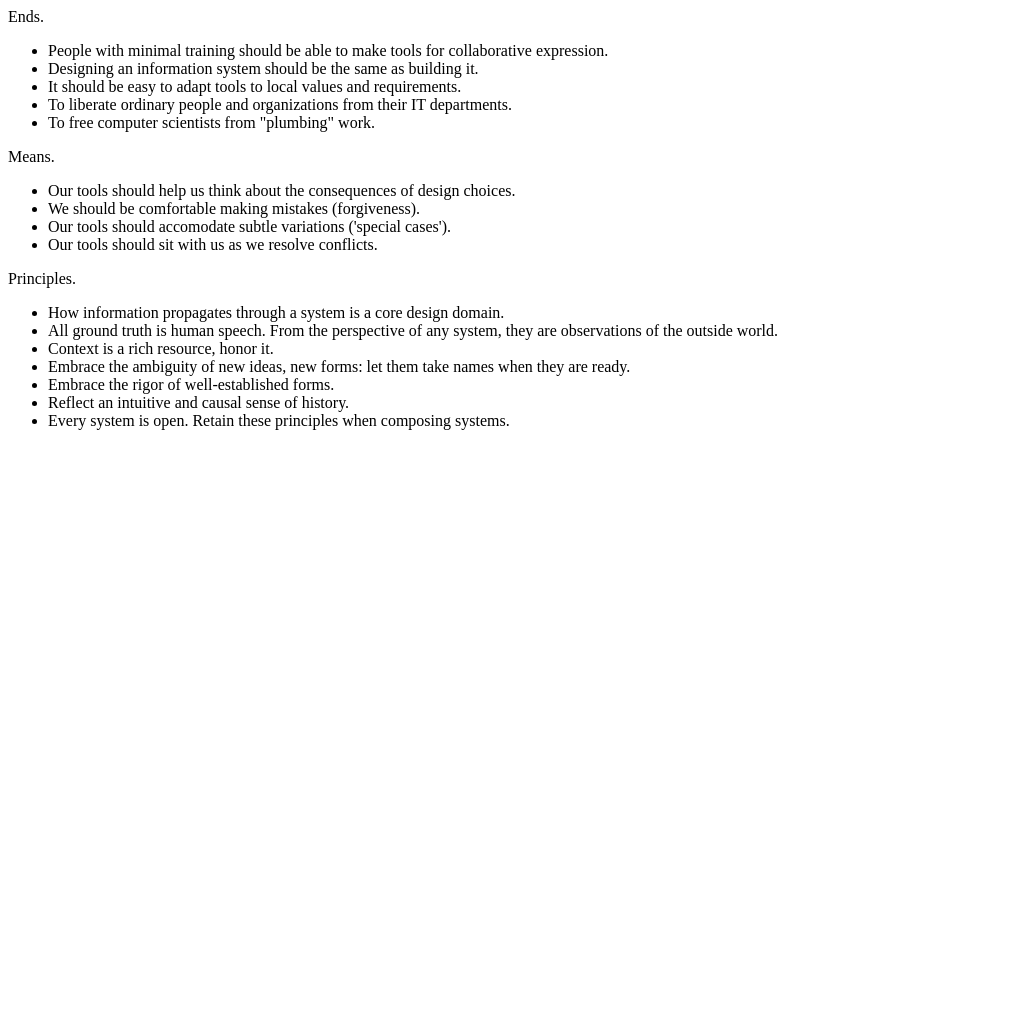
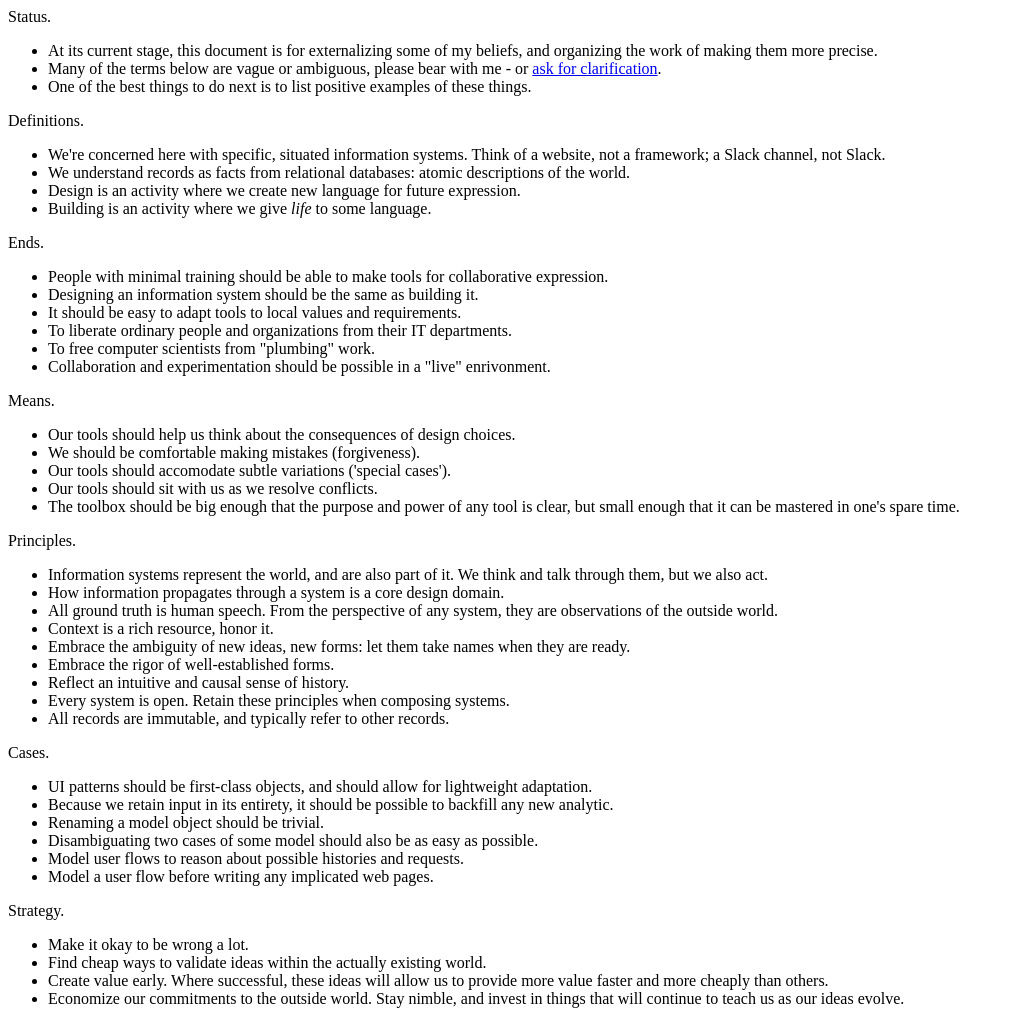
Before and after one commit to rainhead/rainhead.github.io, a plain HTML site: page index.html in a window 1280 px wide. Shown: the whole page, without its empty margins (0-1014 px from the left). Before the commit the page ends 800 px from the top, so only its background shows below. Drawn offline with Linux system fonts and the light colour scheme.

Commit message:
Definitions, status, strategy.

```diff
--- a/index.html
+++ b/index.html
@@ -4,6 +4,21 @@
   <title>rainhead.github.io</title>
 </head>
 <body>
+  Status.
+  <ul>
+    <li>At its current stage, this document is for externalizing some of my beliefs, and organizing the work of making them more precise.</li>
+    <li>Many of the terms below are vague or ambiguous, please bear with me - or <a href="https://github.com/rainhead/rainhead.github.io/issues/new">ask for clarification</a>.</li>
+    <li>One of the best things to do next is to list positive examples of these things.</li>
+  </ul>
+
+  Definitions.
+  <ul>
+    <li>We're concerned here with specific, situated information systems. Think of a website, not a framework; a Slack channel, not Slack.</li>
+    <li>We understand records as facts from relational databases: atomic descriptions of the world.</li>
+    <li>Design is an activity where we create new language for future expression.</li>
+    <li>Building is an activity where we give <em>life</em> to some language.</li>
+  </ul>
+
   Ends.
   <ul>
     <li>People with minimal training should be able to make tools for collaborative expression.</li>
@@ -11,16 +26,21 @@
     <li>It should be easy to adapt tools to local values and requirements.</li>
     <li>To liberate ordinary people and organizations from their IT departments.</li>
     <li>To free computer scientists from "plumbing" work.</li>
+    <li>Collaboration and experimentation should be possible in a "live" enrivonment.</li>
   </ul>
+
   Means.
   <ul>
     <li>Our tools should help us think about the consequences of design choices.</li>
     <li>We should be comfortable making mistakes (forgiveness).</li>
     <li>Our tools should accomodate subtle variations ('special cases').</li>
     <li>Our tools should sit with us as we resolve conflicts.</li>
+    <li>The toolbox should be big enough that the purpose and power of any tool is clear, but small enough that it can be mastered in one's spare time.</li>
   </ul>
+
   Principles.
   <ul>
+    <li>Information systems represent the world, and are also part of it. We think and talk through them, but we also act.</li>
     <li>How information propagates through a system is a core design domain.</li>
     <li>All ground truth is human speech. From the perspective of any system, they are observations of the outside world.</li>
     <li>Context is a rich resource, honor it.</li>
@@ -28,6 +48,25 @@
     <li>Embrace the rigor of well-established forms.</li>
     <li>Reflect an intuitive and causal sense of history.</li>
     <li>Every system is open. Retain these principles when composing systems.</li>
+    <li>All records are immutable, and typically refer to other records.</li>
+  </ul>
+
+  Cases.
+  <ul>
+    <li>UI patterns should be first-class objects, and should allow for lightweight adaptation.</li>
+    <li>Because we retain input in its entirety, it should be possible to backfill any new analytic.</li>
+    <li>Renaming a model object should be trivial.</li>
+    <li>Disambiguating two cases of some model should also be as easy as possible.</li>
+    <li>Model user flows to reason about possible histories and requests.</li>
+    <li>Model a user flow before writing any implicated web pages.</li>
+  </ul>
+
+  Strategy.
+  <ul>
+    <li>Make it okay to be wrong a lot.</li>
+    <li>Find cheap ways to validate ideas within the actually existing world.</li>
+    <li>Create value early. Where successful, these ideas will allow us to provide more value faster and more cheaply than others.</li>
+    <li>Economize our commitments to the outside world. Stay nimble, and invest in things that will continue to teach us as our ideas evolve.</li>
   </ul>
 </body>
 </html>
```
